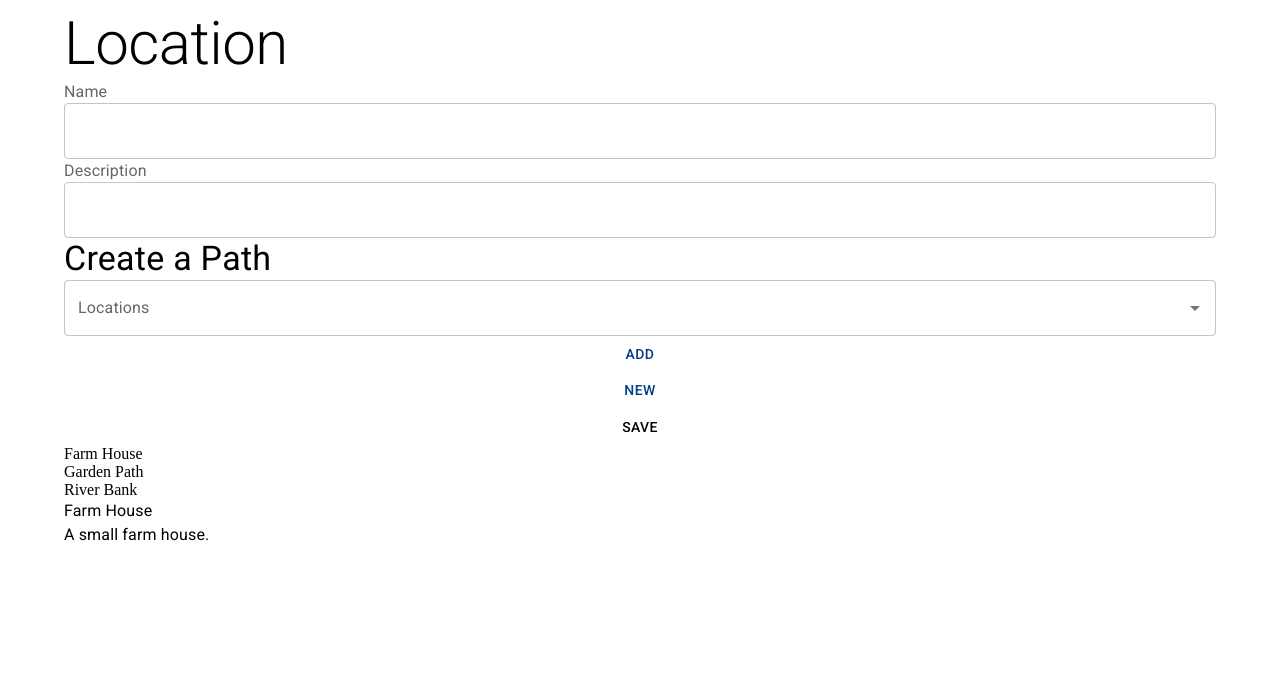
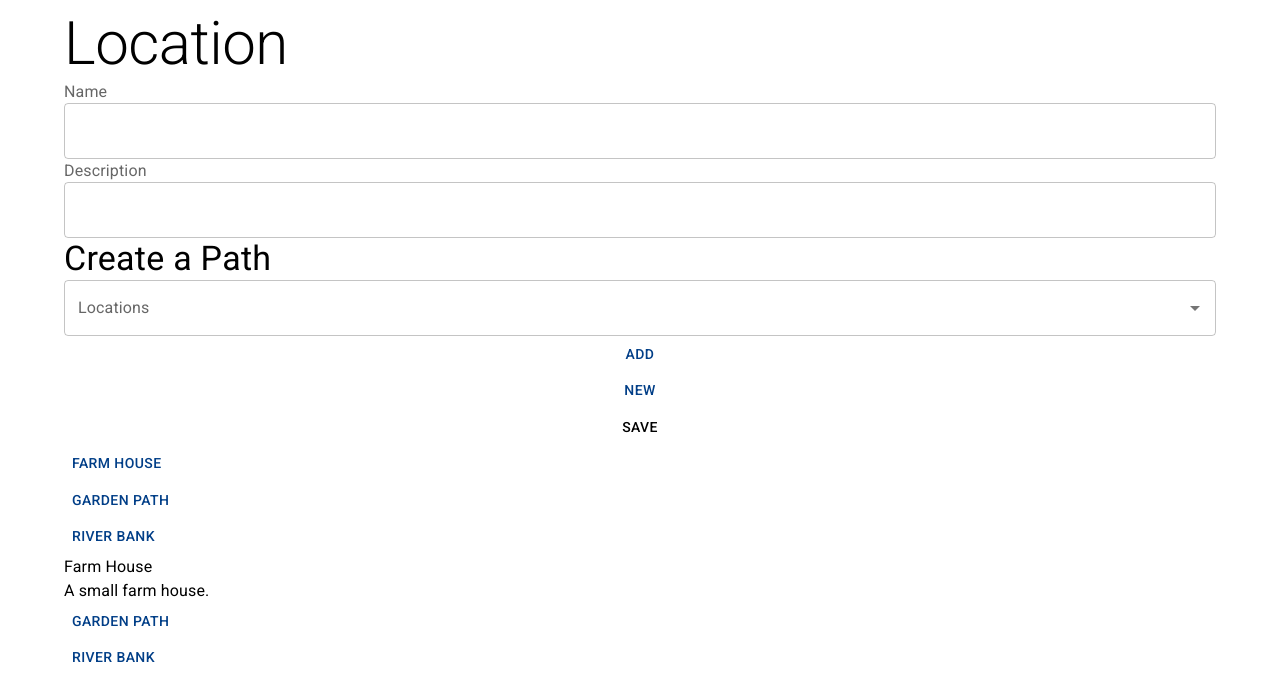
Before and after one commit to guy-jerome/Build-Your-Own-Adventure, a React (Vite) app: page / in a window 1280 px wide. Shown: the top 700 px of the page. Built offline with nearby package versions, Linux system fonts and the light colour scheme.

Commit message:
Fixed the Bug

```diff
--- a/src/App.jsx
+++ b/src/App.jsx
@@ -16,7 +16,7 @@ export default function App(){
 
   const gardenPath = new location("Garden Path", "A quaint garden path.")
   const riverBank = new location("River Bank", "A small river bank.")
-  // farmHouse.paths = [gardenPath, riverBank]
+  farmHouse.paths = [gardenPath, riverBank]
   const [locations, setLocations] = useState([farmHouse, gardenPath, riverBank])
 
   function addLocation(location){
--- a/src/Location.jsx
+++ b/src/Location.jsx
@@ -1,9 +1,12 @@
+import { Button } from '@mui/material'
 import Box from '@mui/material/Box'
 export default function Location({location}){
   return(
   <Box>
+    <Button >
     {location.name}
-    {location.paths}
+    </Button>
+
   </Box>
   )
 }
```
